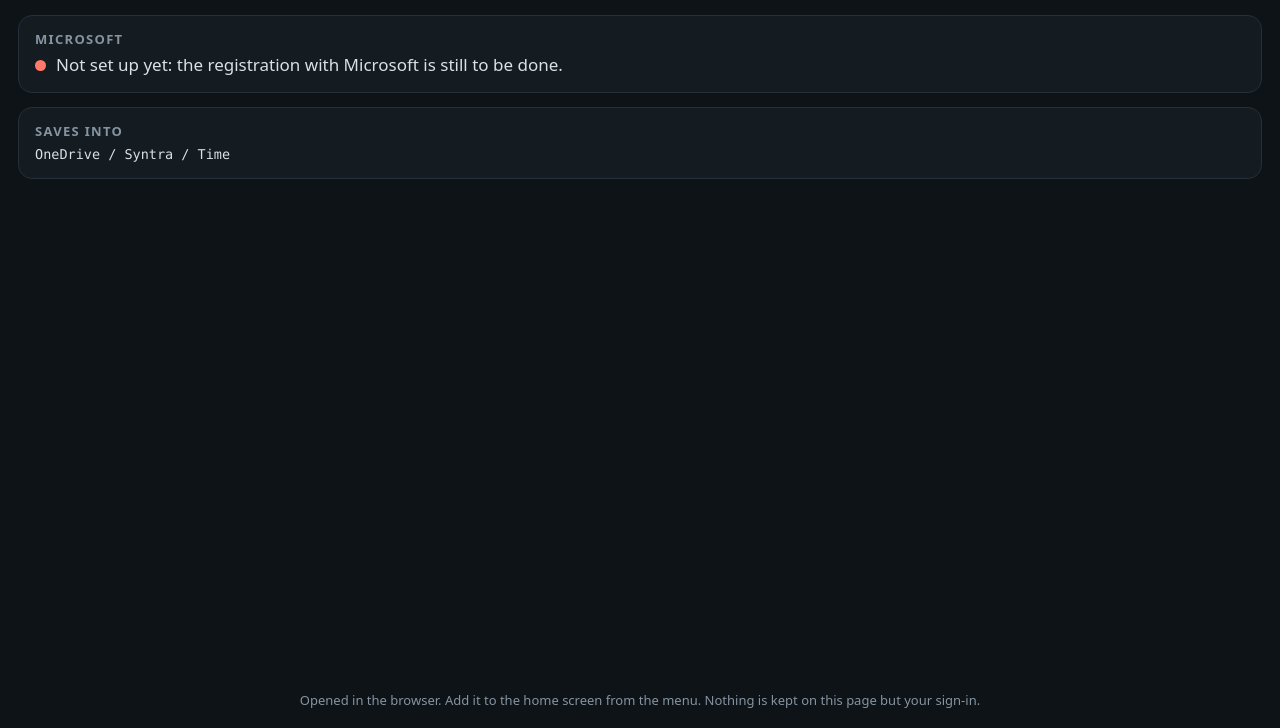
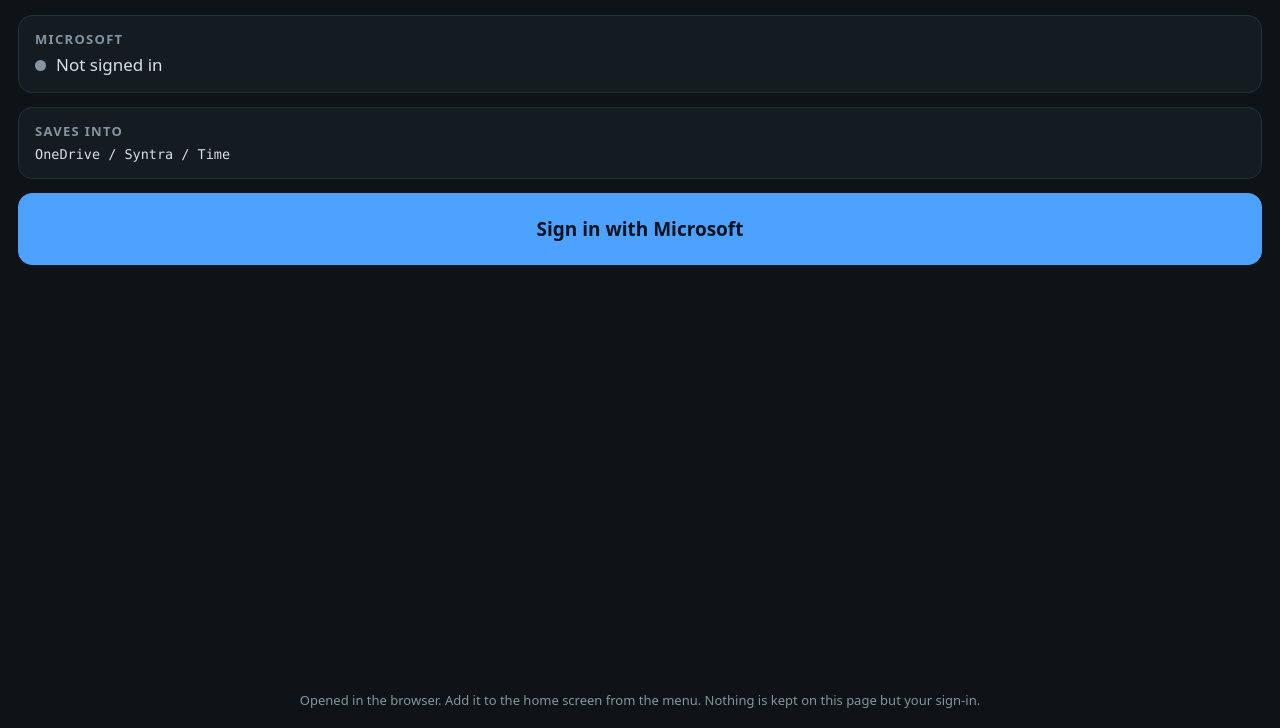
Before and after one commit to measuretwicelabs/syntra-time, a plain HTML site: page index.html in a window 1280 px wide. Shown: the part 72-800 px from the top of the page. Drawn offline with Linux system fonts and the light colour scheme.

Commit message:
The page carries the number of its registration with Microsoft
The Application (client) ID is public by design and opens nothing by itself. With it the page can ask Microsoft to sign the owner in.

Co-Authored-By: Claude Fable 5.2 <noreply@anthropic.com>
Claude-Session: https://claude.ai/code/session_01EYsbZXnP6RQCo5m5kcfbPy

```diff
--- a/index.html
+++ b/index.html
@@ -56,8 +56,9 @@ footer{margin-top:16px;color:var(--muted);font-size:13px;text-align:center}
 <script>
 (function () {
 'use strict';
-/* the public number of the registration with Microsoft ("Application (client) ID"). Not a secret. Empty until the owner has registered. */
-const CLIENT_ID = '';
+/* the public number of the registration with Microsoft ("Application (client) ID"; the registration is named Syntra Time, for personal accounts only, owner, 18 Nov 2026).
+   Not a secret: it is meant to be seen and opens nothing by itself. */
+const CLIENT_ID = '436cbe32-930e-478d-84cf-97aecef7dd0d';
 const AUTHORITY = 'https://login.microsoftonline.com/consumers/oauth2/v2.0';     /* consumers: a personal Microsoft account, as the owner's OneDrive is */
 const SCOPE = 'Files.ReadWrite offline_access';                                  /* read and write his OneDrive files, and stay signed in; nothing else is asked for */
 const GRAPH = 'https://graph.microsoft.com/v1.0';
```
